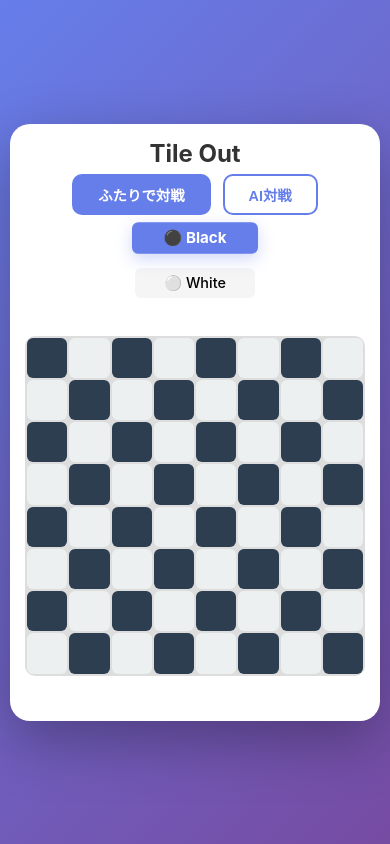
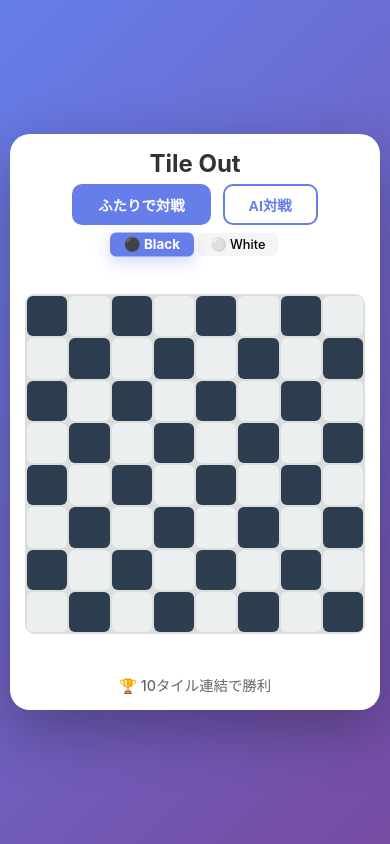
Before and after one commit to Yuuga2001/TileOut, a React (Vite) app: page / in a window 390 px wide. Built offline with nearby package versions, Linux system fonts and the light colour scheme; the HTML template or start-up script is replaced by a standard one.

Commit message:
勝利条件記載

```diff
--- a/src/App.css
+++ b/src/App.css
@@ -163,23 +163,27 @@ body {
 
 .game-info {
   display: flex;
+  flex-direction: row;
   justify-content: center;
   margin-bottom: 8px;
-  gap: 15px;
-  max-width: 350px;
+  gap: 10px;
+  max-width: 100%;
   margin-left: auto;
   margin-right: auto;
+  flex-wrap: nowrap;
 }
 
 .player-info {
-  padding: 6px 14px;
+  padding: 6px 12px;
   border-radius: 6px;
   background: #f5f5f5;
   transition: all 0.3s;
   font-size: 0.9rem;
   text-align: center;
   font-weight: 500;
-  min-width: 120px;
+  min-width: 100px;
+  flex-shrink: 0;
+  white-space: nowrap;
 }
 
 .player-info.active {
@@ -196,6 +200,14 @@ body {
   width: 100%;
   max-width: min(calc(100vh - 180px), calc(100vw - 40px));
   aspect-ratio: 1;
+}
+
+.win-condition {
+  text-align: center;
+  margin-top: 10px;
+  font-size: 0.9rem;
+  color: #666;
+  font-weight: 500;
 }
 
 .board {
@@ -375,7 +387,14 @@ body {
   }
 
   .game-info {
-    flex-direction: column;
+    flex-direction: row;
+    gap: 8px;
+  }
+
+  .player-info {
+    font-size: 0.85rem;
+    padding: 5px 10px;
+    min-width: 90px;
   }
 
   .board-wrapper {
@@ -414,6 +433,16 @@ body {
     padding: 15px;
   }
 
+  .game-info {
+    gap: 6px;
+  }
+
+  .player-info {
+    font-size: 0.8rem;
+    padding: 4px 8px;
+    min-width: 80px;
+  }
+
   .board {
     gap: 2px;
     padding: 2px;
--- a/src/App.tsx
+++ b/src/App.tsx
@@ -366,6 +366,10 @@ function App() {
             )}
           </div>
         </div>
+
+        <div className="win-condition">
+          🏆 10タイル連結で勝利
+        </div>
       </div>
     </div>
   );
```
